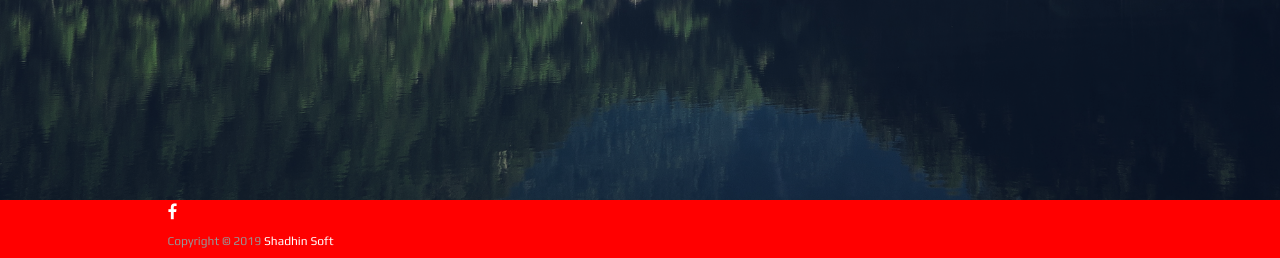
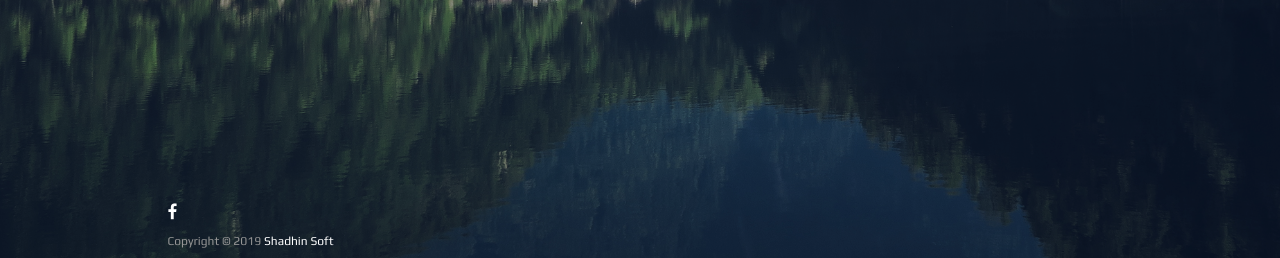
Before and after one commit to emon-root/emon-root.github.io, a PHP site: page / in a window 1280 px wide. Shown: the part 629-887 px from the top of the page. Run offline with PHP 8.4, Linux system fonts and the light colour scheme; some libraries are stand-ins or nearby versions.

Commit message:
Change in footer

```diff
--- a/css/main.css
+++ b/css/main.css
@@ -312,7 +312,7 @@
   left: 0;
   bottom: 0;
   width: 100%;
-  background-color: red;
+  background-color: transparent;
   color: white;
   text-align: center;
 /* background: rgba(255, 255, 255, 0.17); */
```
